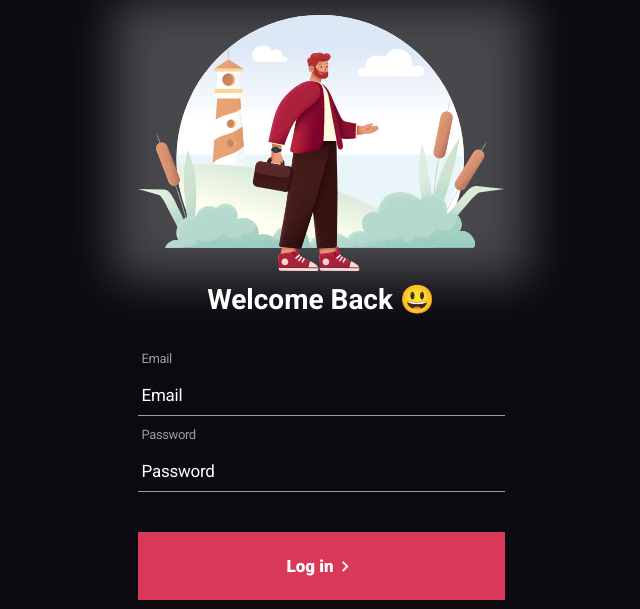
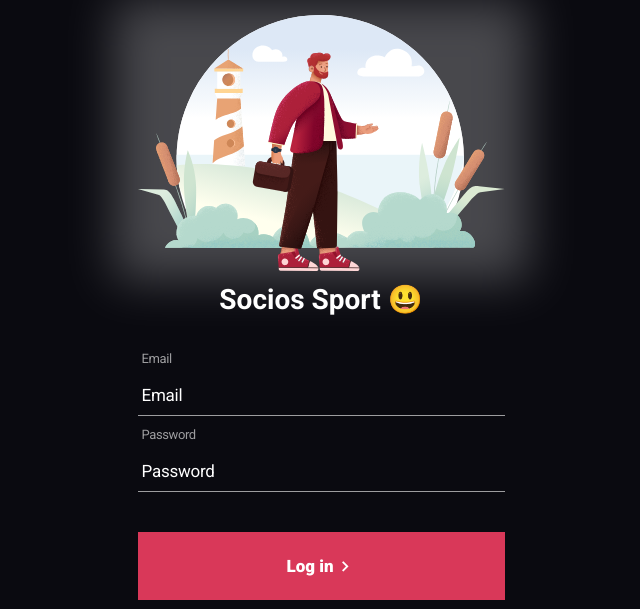
Before and after one commit to Kaio-gabrieel/Tela-de-Login, a plain HTML site: page indexx.html in a window 1280 px wide. Shown: the top 609 px of the page, without its empty margins (319-959 px from the left). Drawn offline with nearby package versions, Linux system fonts and the light colour scheme.

Commit message:
mudança-no-Titulo

```diff
--- a/indexx.html
+++ b/indexx.html
@@ -17,7 +17,7 @@
     <div class="blur"></div>
     <main>
         <img src="./Img/login.svg" alt="homem de mala">
-        <h1>Welcome Back 😃</h1>
+        <h1>Socios Sport 😃</h1>
 
         <div class="container-inputs">
             <label>Email</label>
```
